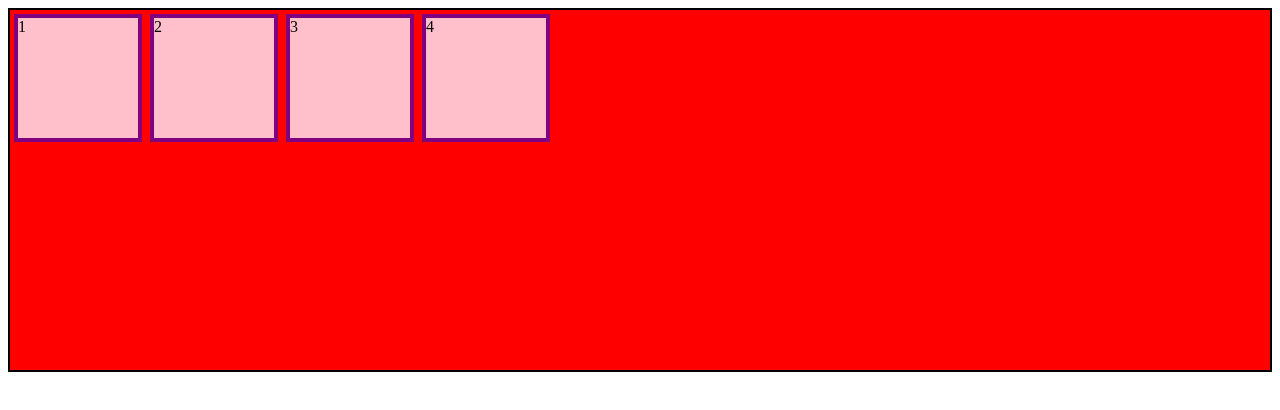
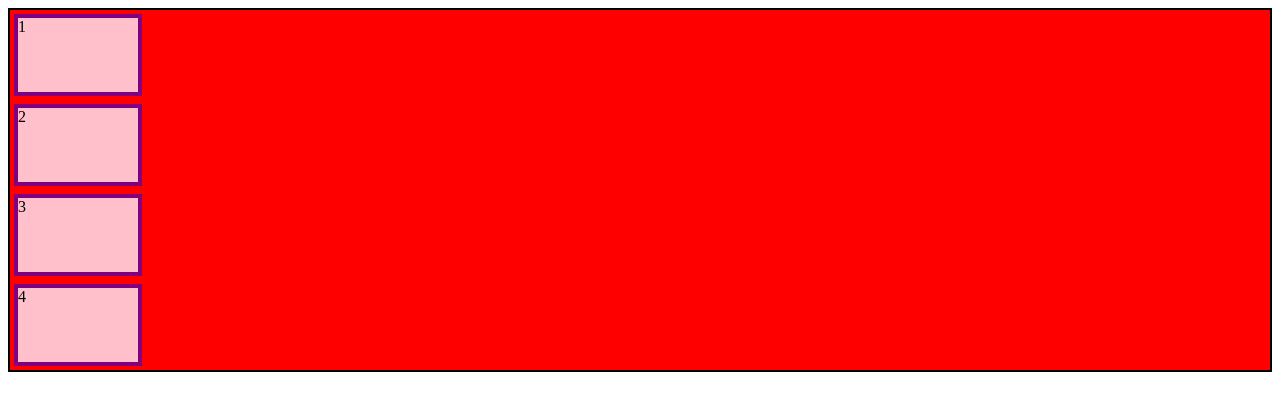
Before and after one commit to anjali1102/CSS, a plain HTML site: page CSS Flexbox/index.html in a window 1280 px wide. Drawn offline with Linux system fonts and the light colour scheme.

Commit message:
'Flex direction: column '

```diff
--- a/CSS Flexbox/style.css
+++ b/CSS Flexbox/style.css
@@ -1,8 +1,10 @@
 .flex-container{
     border: 2px solid black;
-    display: flex;
+    display: flex; /*initialise the flex properties*/
     height: 45vh;
     background-color: red;
+
+    flex-direction: column;
 }
 
 .fitem{
```
